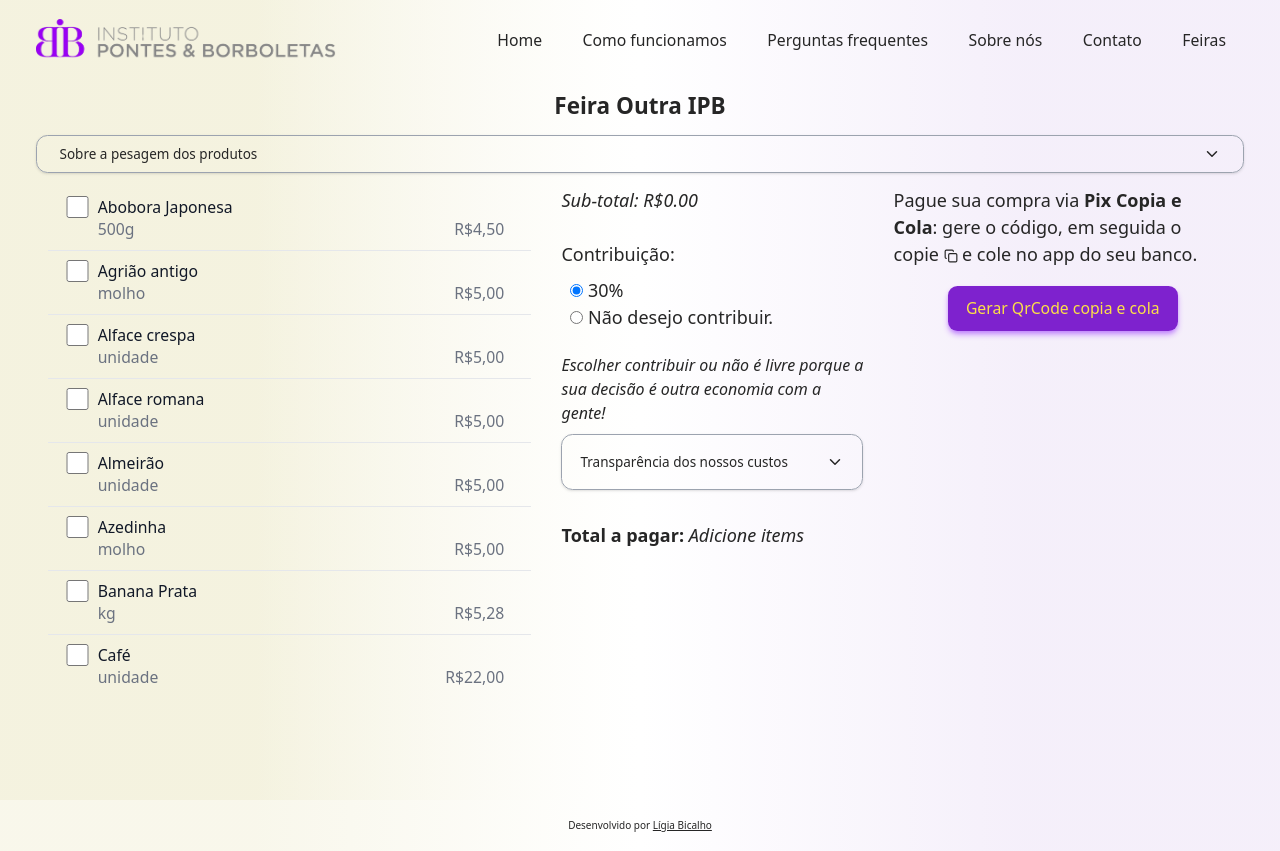
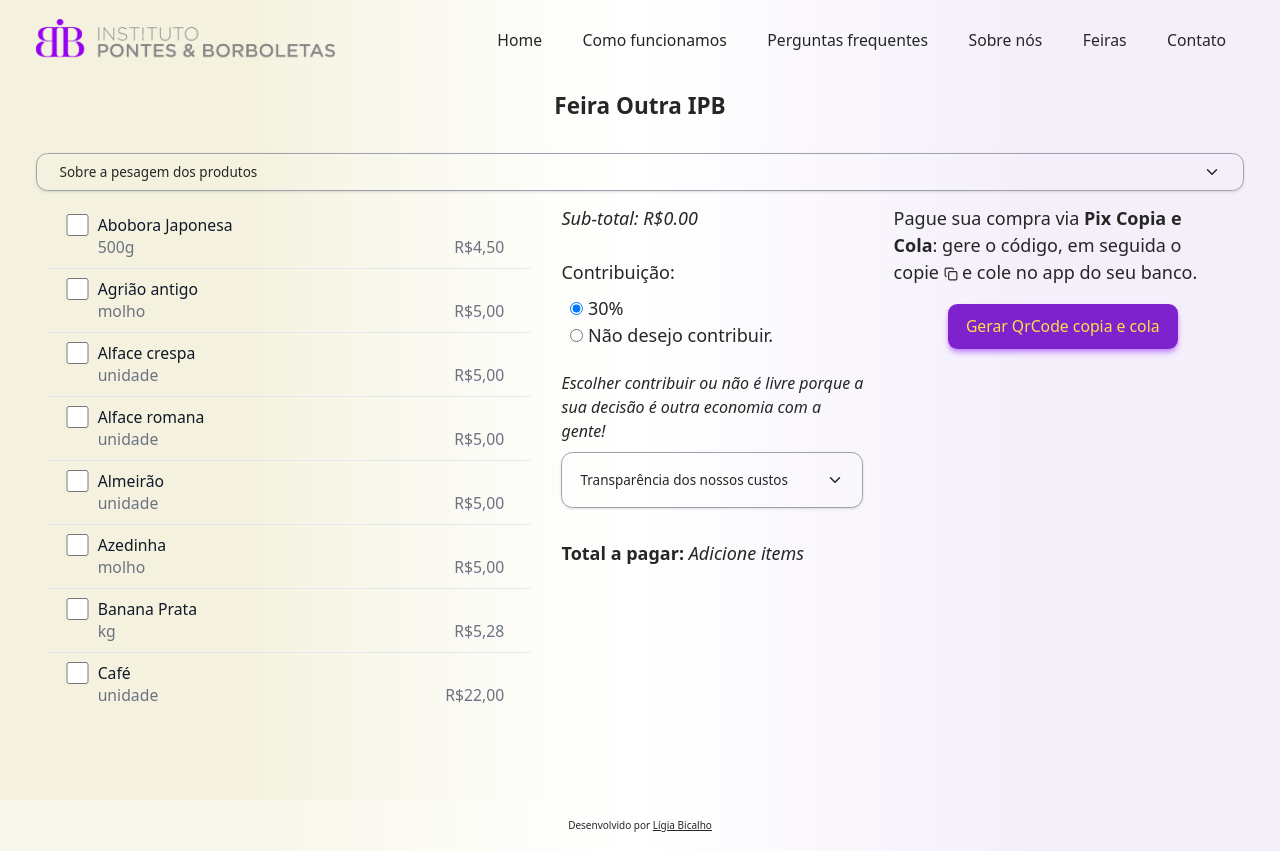
Before and after one commit to ligiabicalho/pontes-e-borboletas, a Next.js app: page / in a window 1280 px wide. Built offline with nearby package versions, Linux system fonts and the light colour scheme; a web font is replaced by a local one.

Commit message:
refactor: Hero component to include description

```diff
--- a/src/components/Home/Hero/Hero.tsx
+++ b/src/components/Home/Hero/Hero.tsx
@@ -13,7 +13,10 @@ export default function Hero() {
   return (
     <section className="flex flex-col bg-gradient p-8 pt-20 min-h-screen lg:px-0">
       <div className="lg:container flex flex-col justify-around gap-y-3">
-        <h1 className="font-bold text-xl self-center">{heroTexts.title}</h1>
+        <div className="flex flex-col items-center pb-4">
+          <h1 className="font-bold text-xl">{heroTexts.title}</h1>
+          <p className="text-sm italic text-center">{heroTexts.description}</p>
+        </div>
 
         {activeFair && (
           <div>
--- a/src/components/Navbar/Navbar.tsx
+++ b/src/components/Navbar/Navbar.tsx
@@ -45,12 +45,12 @@ export const NAV_ITEMS: NavItem[] = [
     href: "/about-us",
   },
   {
+    title: "Feiras",
+    href: "/fairs",
+  },
+  {
     title: "Contato",
     href: "/contact",
-  },
-  {
-    title: "Feiras",
-    href: "/fairs",
   },
 ];
 
--- a/src/components/Navbar/NavbarSheet.tsx
+++ b/src/components/Navbar/NavbarSheet.tsx
@@ -24,12 +24,12 @@ const NAV_ITEMS_MOBILE: NavItem[] = [
     href: "/",
   },
   {
+    title: "Feiras",
+    href: "/fairs",
+  },
+  {
     title: "Contato",
     href: "/contact",
-  },
-  {
-    title: "Feiras",
-    href: "/fairs",
   },
 ];
 
```
